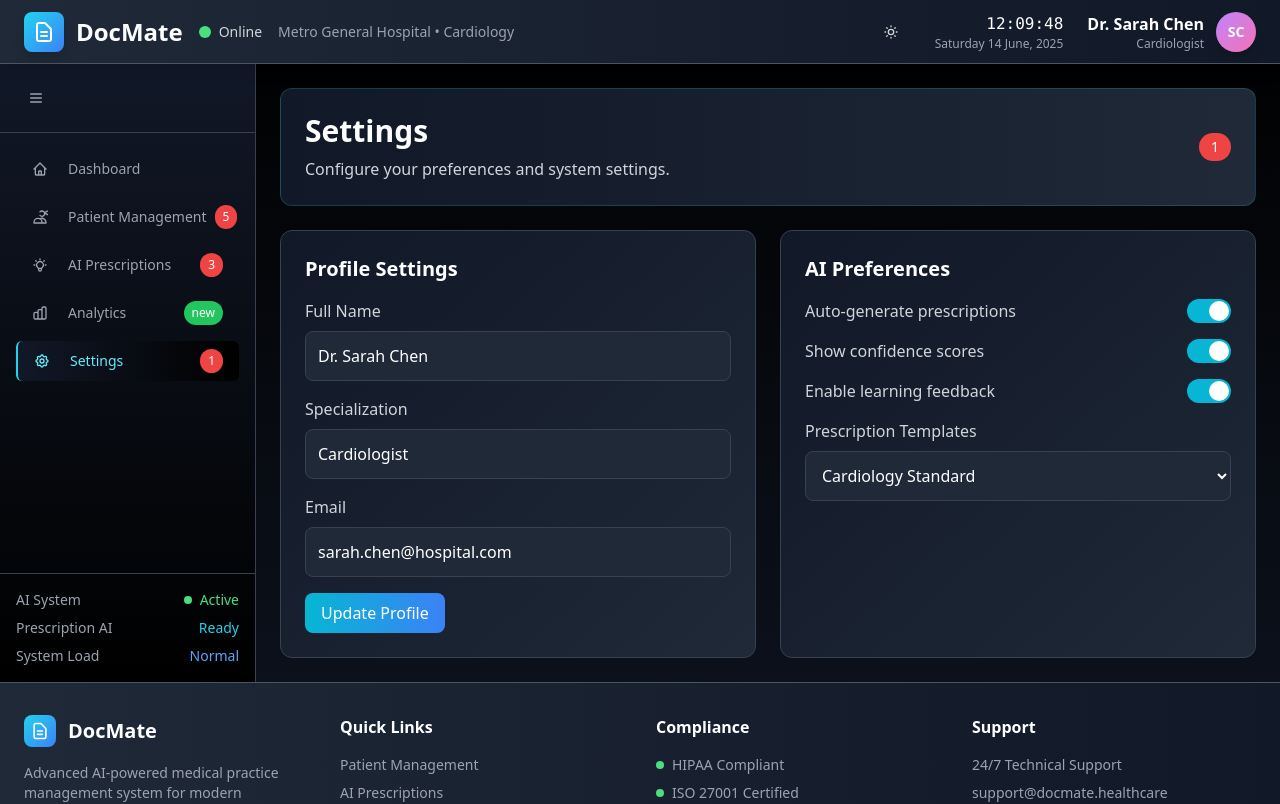
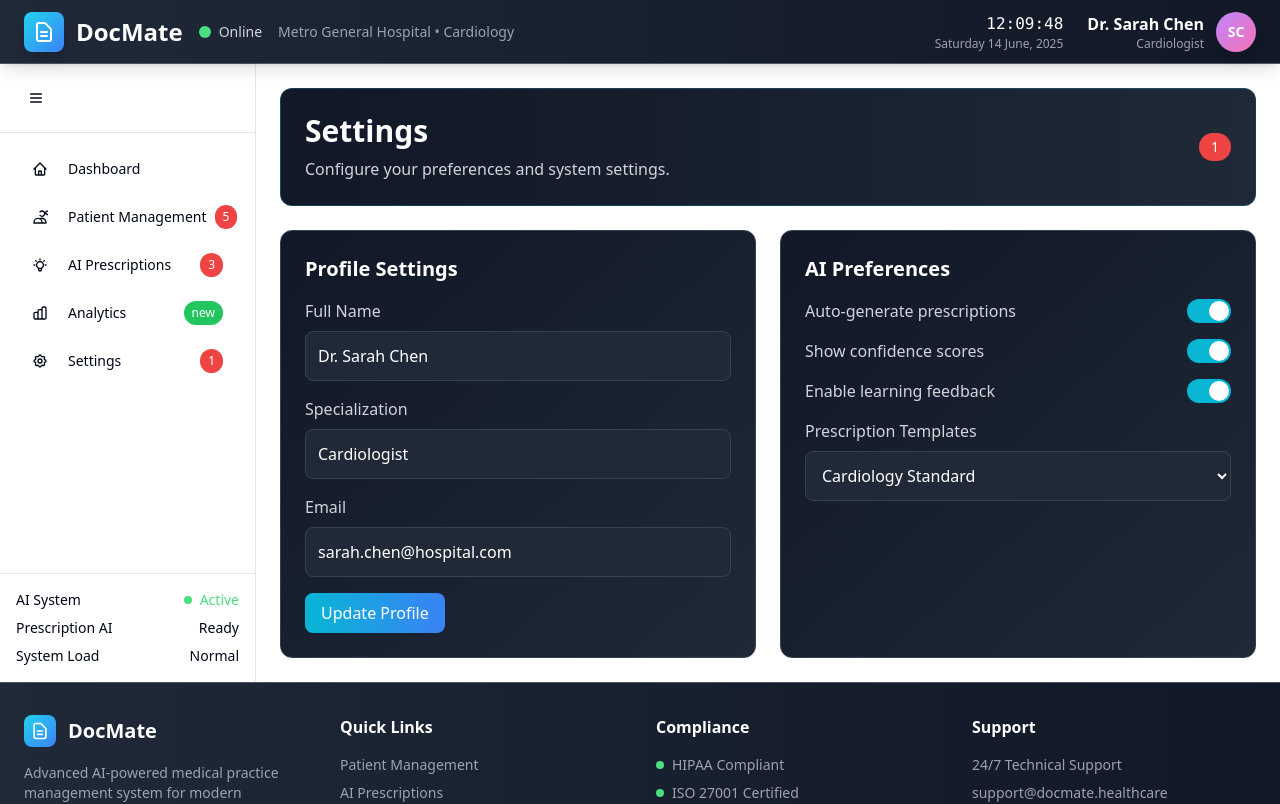
Before and after one commit to apurb2509/docmatejunecohort, a React (Vite) app in the folder frontend/: page /settings in a window 1280 px wide. Shown: the top 804 px of the page. Built offline with nearby package versions, Linux system fonts and the light colour scheme.

Commit message:
removed theme toggle

```diff
--- a/frontend/src/components/layout/Header.tsx
+++ b/frontend/src/components/layout/Header.tsx
@@ -10,7 +10,6 @@ import { Button } from "@/components/ui/button";
 const Header = () => {
   const [currentTime, setCurrentTime] = useState('');
   const [currentDate, setCurrentDate] = useState('');
-  const [isDarkTheme, setIsDarkTheme] = useState(true);
 
   useEffect(() => {
     const updateTimeAndDate = () => {
@@ -43,33 +42,13 @@ const Header = () => {
     return () => clearInterval(interval);
   }, []);
 
-  useEffect(() => {
-    if (isDarkTheme) {
-      document.documentElement.classList.add('dark');
-      document.documentElement.classList.remove('light');
-    } else {
-      document.documentElement.classList.remove('dark');
-      document.documentElement.classList.add('light');
-    }
-  }, [isDarkTheme]);
-
   const handleLogout = () => {
     localStorage.removeItem('docmate_auth');
     window.location.reload();
   };
 
-  const toggleTheme = () => {
-    setIsDarkTheme(!isDarkTheme);
-  };
-
   return (
-    <header
-      className={`h-16 border-b shadow-lg ${
-        isDarkTheme
-          ? 'bg-gradient-to-r from-gray-800 to-gray-900 border-gray-600'
-          : 'bg-gradient-to-r from-cream-50 to-cream-100 border-cream-200'
-      } backdrop-blur-lg`}
-    >
+    <header className="h-16 border-b shadow-lg bg-gradient-to-r from-gray-800 to-gray-900 border-gray-600 backdrop-blur-lg">
       <div className="flex items-center justify-between h-full px-6">
         {/* Logo & Branding */}
         <div className="flex flex-col md:flex-row md:items-center space-y-1 md:space-y-0 md:space-x-4">
@@ -79,54 +58,32 @@ const Header = () => {
                 <path strokeLinecap="round" strokeLinejoin="round" strokeWidth={2} d="M9 12h6m-6 4h6m2 5H7a2 2 0 01-2-2V5a2 2 0 012-2h5.586a1 1 0 01.707.293l5.414 5.414a1 1 0 01.293.707V19a2 2 0 01-2 2z" />
               </svg>
             </div>
-            <h1 className={`text-2xl font-bold ${isDarkTheme ? 'text-white' : 'text-gray-800'}`}>DocMate</h1>
+            <h1 className="text-2xl font-bold text-white">DocMate</h1>
           </div>
 
           <div className="hidden md:flex items-center space-x-2">
             <div className="w-3 h-3 bg-green-400 rounded-full animate-pulse"></div>
-            <span className={`text-sm ${isDarkTheme ? 'text-gray-300' : 'text-gray-600'}`}>Online</span>
+            <span className="text-sm text-gray-300">Online</span>
           </div>
 
-          <div className={`text-sm hidden md:block ${isDarkTheme ? 'text-gray-400' : 'text-gray-500'}`}>
+          <div className="text-sm hidden md:block text-gray-400">
             Metro General Hospital • Cardiology
           </div>
         </div>
 
         {/* User & System Section */}
         <div className="flex items-center space-x-4 sm:space-x-6">
-          {/* Theme Toggle */}
-          <Button
-            variant="ghost"
-            size="sm"
-            onClick={toggleTheme}
-            className={`${isDarkTheme ? 'text-gray-300 hover:text-white' : 'text-gray-600 hover:text-gray-800'}`}
-          >
-            {isDarkTheme ? (
-              <svg className="w-5 h-5" fill="none" stroke="currentColor" viewBox="0 0 24 24">
-                <path strokeLinecap="round" strokeLinejoin="round" strokeWidth={2} d="M12 3v1m0 16v1m9-9h-1M4 12H3m15.364 6.364l-.707-.707M6.343 6.343l-.707-.707m12.728 0l-.707.707M6.343 17.657l-.707.707M16 12a4 4 0 11-8 0 4 4 0 018 0z" />
-              </svg>
-            ) : (
-              <svg className="w-5 h-5" fill="none" stroke="currentColor" viewBox="0 0 24 24">
-                <path strokeLinecap="round" strokeLinejoin="round" strokeWidth={2} d="M20.354 15.354A9 9 0 018.646 3.646 9.003 9.003 0 0012 21a9.003 9.003 0 008.354-5.646z" />
-              </svg>
-            )}
-          </Button>
-
           {/* Real-time IST Clock & Date */}
           <div className="text-right hidden sm:block">
-            <div className={`${isDarkTheme ? 'text-white' : 'text-gray-800'} font-mono text-sm sm:text-base`}>
-              {currentTime}
-            </div>
-            <div className={`text-xs ${isDarkTheme ? 'text-gray-400' : 'text-gray-500'}`}>
-              {currentDate}
-            </div>
+            <div className="text-white font-mono text-sm sm:text-base">{currentTime}</div>
+            <div className="text-xs text-gray-400">{currentDate}</div>
           </div>
 
           {/* Doctor Profile with Dropdown */}
           <div className="flex items-center space-x-3">
             <div className="text-right hidden md:block">
-              <div className={`${isDarkTheme ? 'text-white' : 'text-gray-800'} font-semibold`}>Dr. Sarah Chen</div>
-              <div className={`text-xs ${isDarkTheme ? 'text-gray-400' : 'text-gray-500'}`}>Cardiologist</div>
+              <div className="text-white font-semibold">Dr. Sarah Chen</div>
+              <div className="text-xs text-gray-400">Cardiologist</div>
             </div>
 
             <DropdownMenu>
@@ -138,15 +95,15 @@ const Header = () => {
                   <span className="text-white font-semibold">SC</span>
                 </Button>
               </DropdownMenuTrigger>
-              <DropdownMenuContent align="end" className={`${isDarkTheme ? 'bg-gray-800 border-gray-700' : 'bg-white border-gray-200'}`}>
-                <DropdownMenuItem className={`${isDarkTheme ? 'text-gray-300 hover:text-white hover:bg-gray-700' : 'text-gray-700 hover:text-gray-900 hover:bg-gray-100'}`}>
+              <DropdownMenuContent align="end" className="bg-gray-800 border-gray-700">
+                <DropdownMenuItem className="text-gray-300 hover:text-white hover:bg-gray-700">
                   Profile Settings
                 </DropdownMenuItem>
-                <DropdownMenuItem className={`${isDarkTheme ? 'text-gray-300 hover:text-white hover:bg-gray-700' : 'text-gray-700 hover:text-gray-900 hover:bg-gray-100'}`}>
+                <DropdownMenuItem className="text-gray-300 hover:text-white hover:bg-gray-700">
                   Preferences
                 </DropdownMenuItem>
                 <DropdownMenuItem
-                  className={`text-red-400 hover:text-red-300 ${isDarkTheme ? 'hover:bg-gray-700' : 'hover:bg-gray-100'}`}
+                  className="text-red-400 hover:text-red-300 hover:bg-gray-700"
                   onClick={handleLogout}
                 >
                   Logout
```
